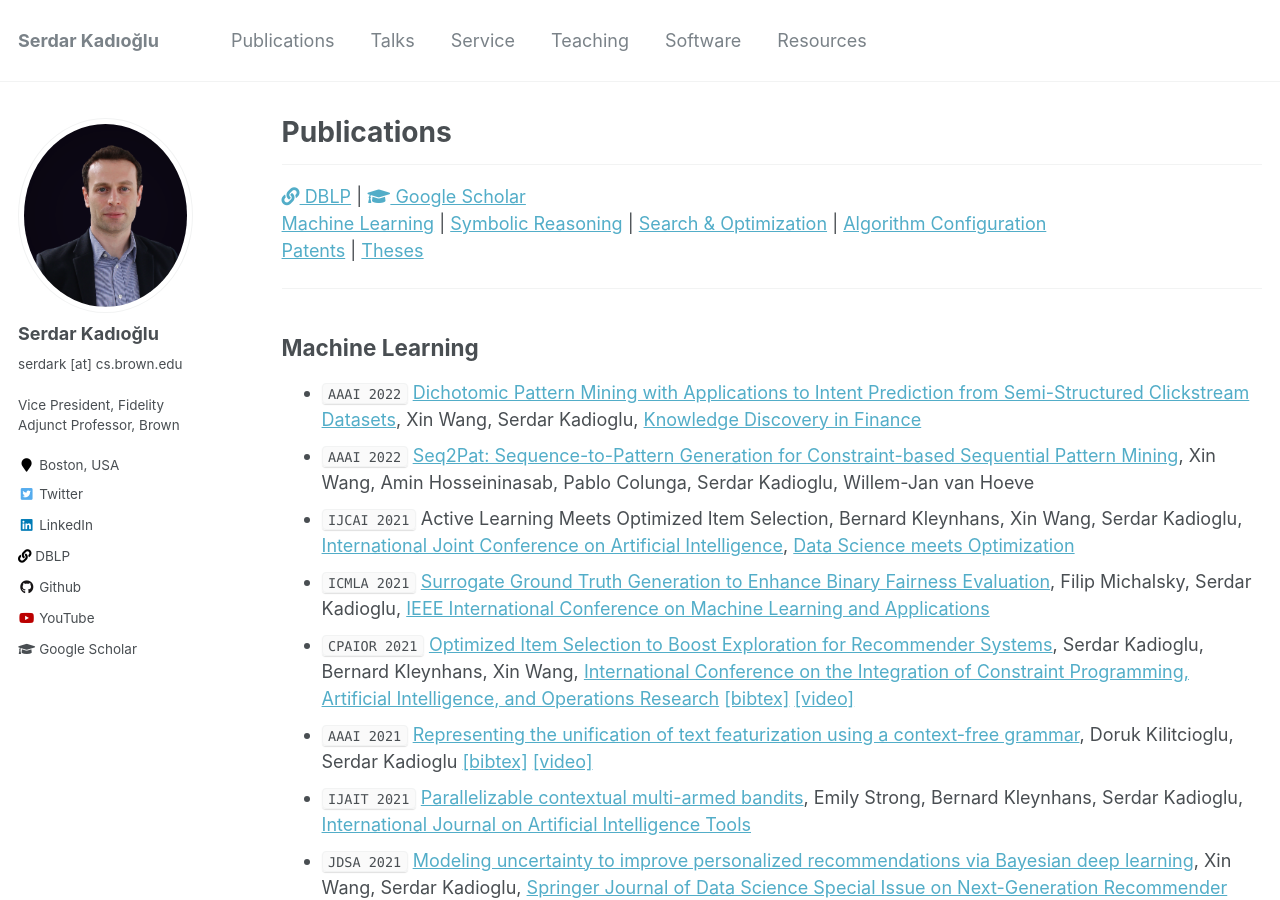
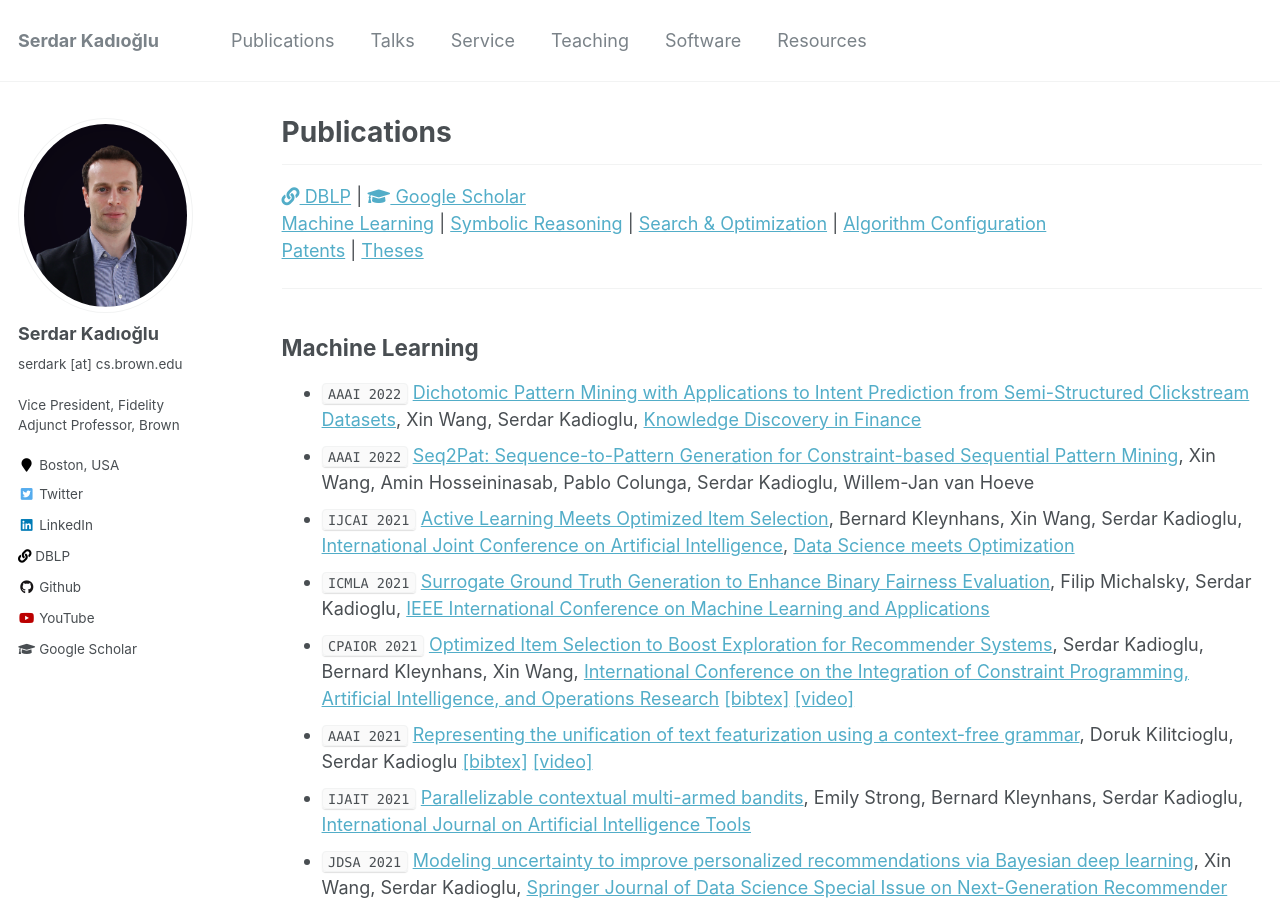
Before and after one commit to skadio/skadio.github.io, a Jekyll site: the page built from _pages/publications.md, in a window 1280 px wide and 900 px high. Built offline with Jekyll 4.4.1, drawn with Linux system fonts in a browser that asks for light colours; part of the change alters nothing that is shown.

```diff
--- a/_pages/publications.md
+++ b/_pages/publications.md
@@ -20,7 +20,7 @@ author_profile: true
 ## Machine Learning
 * `AAAI 2022` [Dichotomic Pattern Mining with Applications to Intent Prediction from Semi-Structured Clickstream Datasets](https://arxiv.org/abs/2201.09178), Xin Wang, Serdar Kadioglu, [Knowledge Discovery in Finance](https://aaai-kdf.github.io/kdf2022/)
 * `AAAI 2022` [Seq2Pat: Sequence-to-Pattern Generation for Constraint-based Sequential Pattern Mining](https://aaai.org/Conferences/AAAI-22/), Xin Wang, Amin Hosseininasab, Pablo Colunga, Serdar Kadioglu, Willem-Jan van Hoeve
-* `IJCAI 2021` Active Learning Meets Optimized Item Selection, Bernard Kleynhans, Xin Wang, Serdar Kadioglu, [International Joint Conference on Artificial Intelligence](https://ijcai-21.org/), [Data Science meets Optimization](https://sites.google.com/view/ijcai2021dso)
+* `IJCAI 2021` [Active Learning Meets Optimized Item Selection](https://arxiv.org/abs/2112.03105), Bernard Kleynhans, Xin Wang, Serdar Kadioglu, [International Joint Conference on Artificial Intelligence](https://ijcai-21.org/), [Data Science meets Optimization](https://sites.google.com/view/ijcai2021dso)
 * `ICMLA 2021` [Surrogate Ground Truth Generation to Enhance Binary Fairness Evaluation](https://ieeexplore.ieee.org/abstract/document/9680169), Filip Michalsky, Serdar Kadioglu, [IEEE International Conference on Machine Learning and Applications](https://www.icmla-conference.org/icmla21/)
 * `CPAIOR 2021` [Optimized Item Selection to Boost Exploration for Recommender Systems](https://link.springer.com/chapter/10.1007/978-3-030-78230-6_27), Serdar Kadioglu, Bernard Kleynhans, Xin Wang, [International Conference on the Integration of Constraint Programming, Artificial Intelligence, and Operations Research](https://cpaior2021.dbai.tuwien.ac.at/) [[bibtex]](https://dblp.org/rec/conf/cpaior/KadiogluKW21.html?view=bibtex) [[video]](https://www.youtube.com/watch?v=akMsTAh9ed8&t=1s)
 * `AAAI 2021` [Representing the unification of text featurization using a context-free grammar](https://ojs.aaai.org/index.php/AAAI/article/view/17814), Doruk Kilitcioglu, Serdar Kadioglu [[bibtex]](https://dblp.org/rec/conf/aaai/KilitciogluK21.html?view=bibtex) [[video]](https://slideslive.com/38951112/representing-the-unification-of-text-featurization-using-a-contextfree-grammar?ref=account-folder-75501-folders)
```
